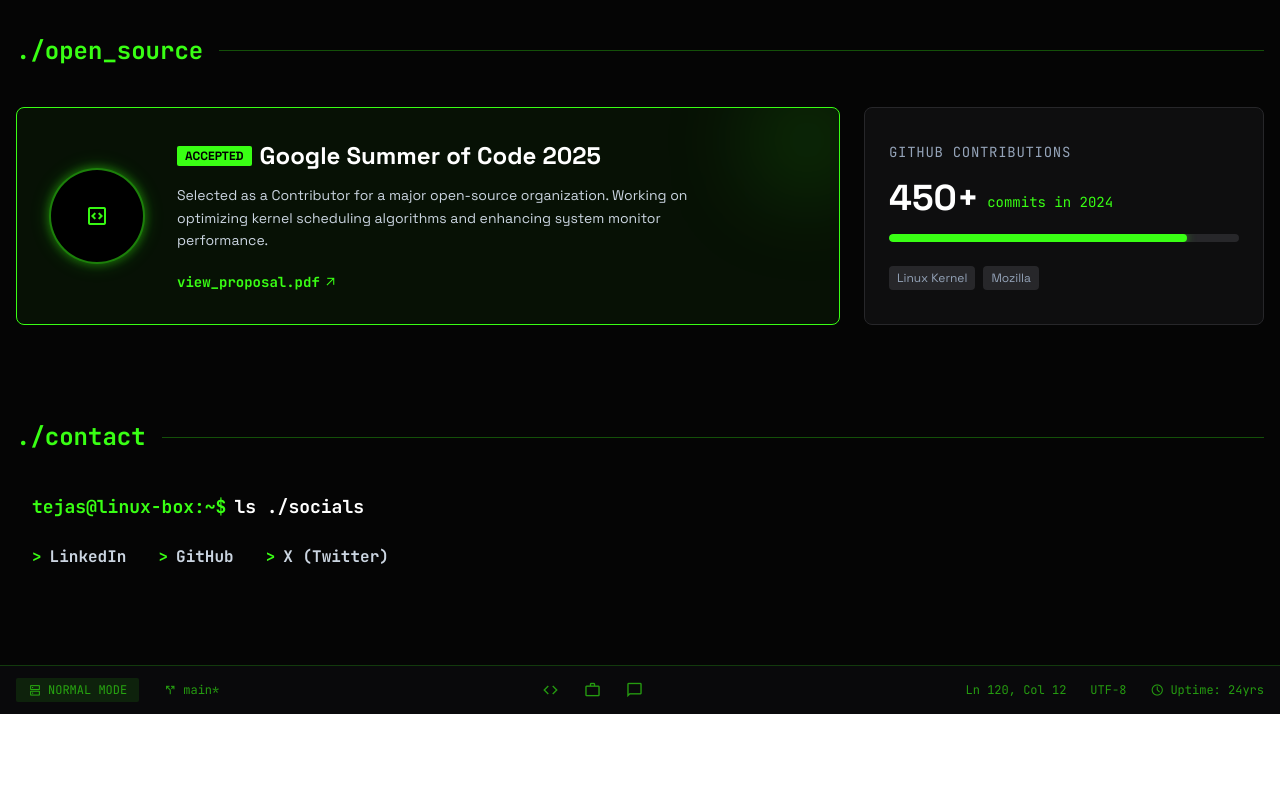
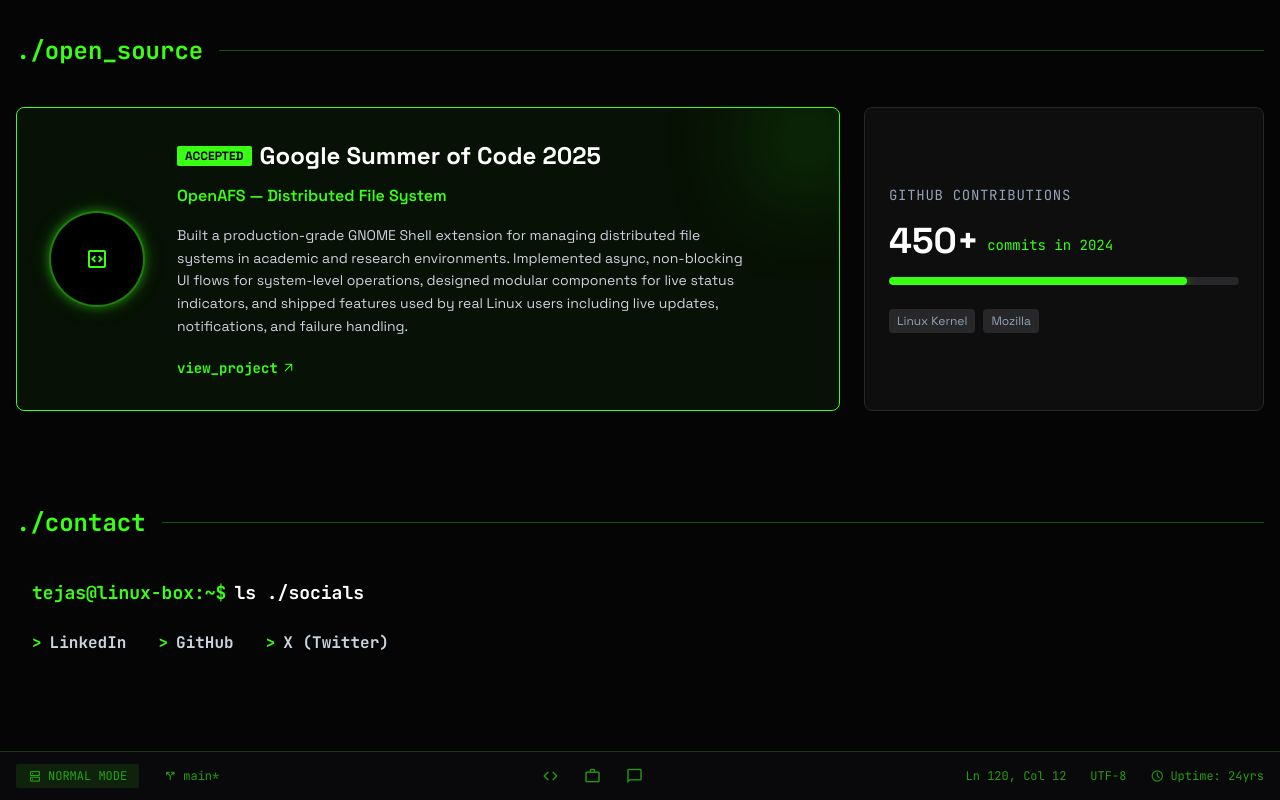
Before and after one commit to ts-31/tejas-portfolio, a Next.js app: page / in a window 1280 px wide. Shown: the part 1611-2411 px from the top of the page. Before the commit the page ends 2325 px from the top, so only its background shows below. Built offline with nearby package versions, Linux system fonts and the light colour scheme; a web font is replaced by a local one.

Commit message:
Update GSoC section with real OpenAFS project information for GSoC 2025

```diff
--- a/components/OpenSource.tsx
+++ b/components/OpenSource.tsx
@@ -42,12 +42,20 @@
                 Google Summer of Code 2025
               </h3>
             </div>
+            <p className={`text-base font-semibold mb-1 ${isDark ? 'text-primary' : 'text-primary-dark'}`}>
+              OpenAFS — Distributed File System
+            </p>
             <p className={`text-sm leading-relaxed max-w-xl ${isDark ? 'text-slate-300' : 'text-text-muted-light'}`}>
-              Selected as a Contributor for a major open-source organization. Working on optimizing kernel scheduling algorithms and enhancing system monitor performance.
+              Built a production-grade GNOME Shell extension for managing distributed file systems in academic and research environments. Implemented async, non-blocking UI flows for system-level operations, designed modular components for live status indicators, and shipped features used by real Linux users including live updates, notifications, and failure handling.
             </p>
             <div className="flex gap-4 mt-2 justify-center md:justify-start">
-              <a href="#" className={`text-sm font-mono flex items-center gap-1 font-bold hover:underline ${isDark ? 'text-primary hover:text-white' : 'text-primary-dark hover:text-text-main-light'}`}>
-                <span>view_proposal.pdf</span>
+              <a
+                href="https://summerofcode.withgoogle.com/programs/2025/projects/dS7QYyMI"
+                target="_blank"
+                rel="noopener noreferrer"
+                className={`text-sm font-mono flex items-center gap-1 font-bold hover:underline ${isDark ? 'text-primary hover:text-white' : 'text-primary-dark hover:text-text-main-light'}`}
+              >
+                <span>view_project</span>
                 <span className="material-symbols-outlined !text-[14px]">arrow_outward</span>
               </a>
             </div>
```
Lines whose indentation alone changed are shown as unchanged.
